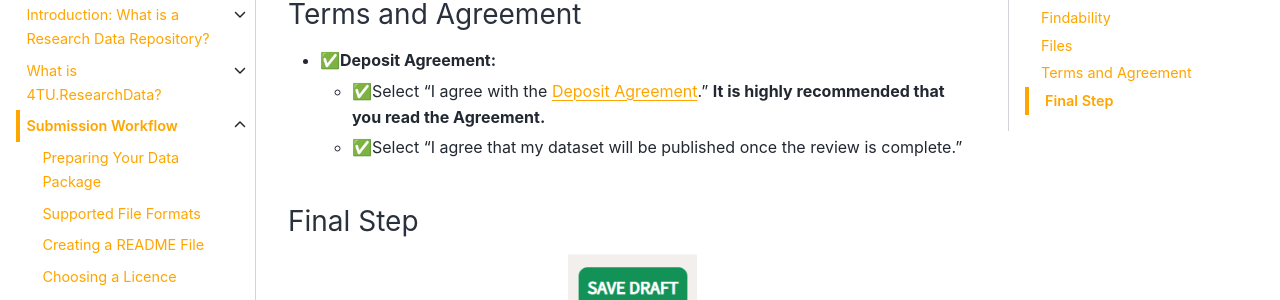
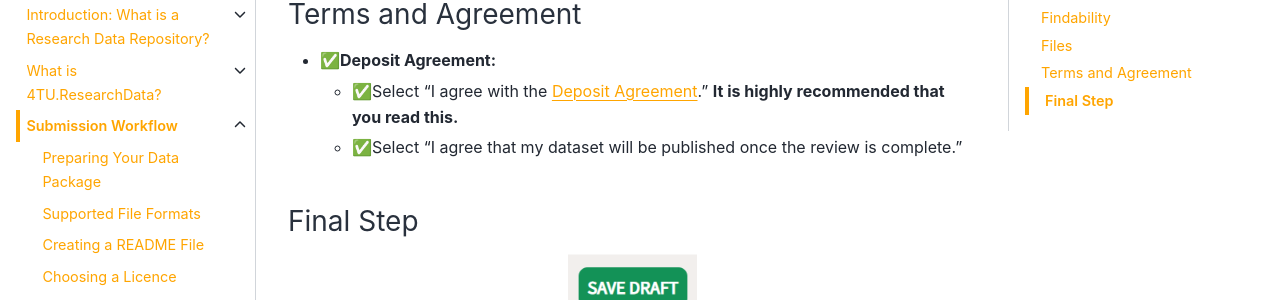
Before and after one commit to TUDelft-books/FAIR4TU_Submission_Help, a Jupyter Book: the page built from book/submission_workflow/data_curation.md, in a window 1280 px wide and 900 px high, scrolled down 4781 px. Shown: the part 179-479 px from the top of the window. Built offline with Jupyter Book 1.0.4 settings and Sphinx 7.4.7 and the Sphinx Book theme 1.1.4, drawn with Linux system fonts in a browser that asks for light colours; pages that are not in the unit, such as notebooks, are missing from menus; comment, search, counter and statistics services are not loaded.

Commit message:
Update data_curation.md

```diff
--- a/book/submission_workflow/data_curation.md
+++ b/book/submission_workflow/data_curation.md
@@ -172,7 +172,7 @@ This human-centered approach not only improves the quality of your data but also
 
 ### Terms and Agreement
 - **✅Deposit Agreement:**
-    - ✅Select "I agree with the [Deposit Agreement](https://data.4tu.nl/s/docs/deposit-agreement.pdf)." **It is highly recommended that you read the Agreement.**
+    - ✅Select "I agree with the [Deposit Agreement](https://data.4tu.nl/s/docs/deposit-agreement.pdf)." **It is highly recommended that you read this.**
     - ✅Select "I agree that my dataset will be published once the review is complete."
 
 ### Final Step
```
